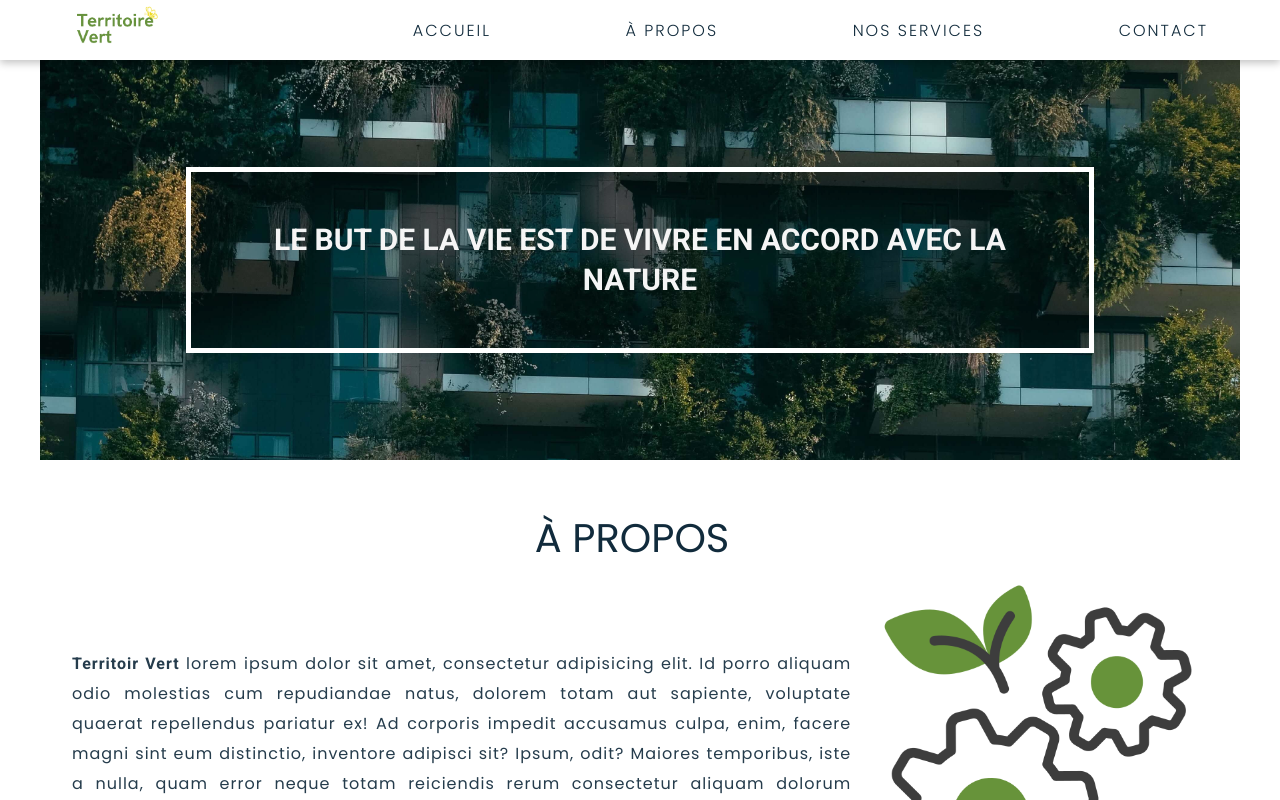
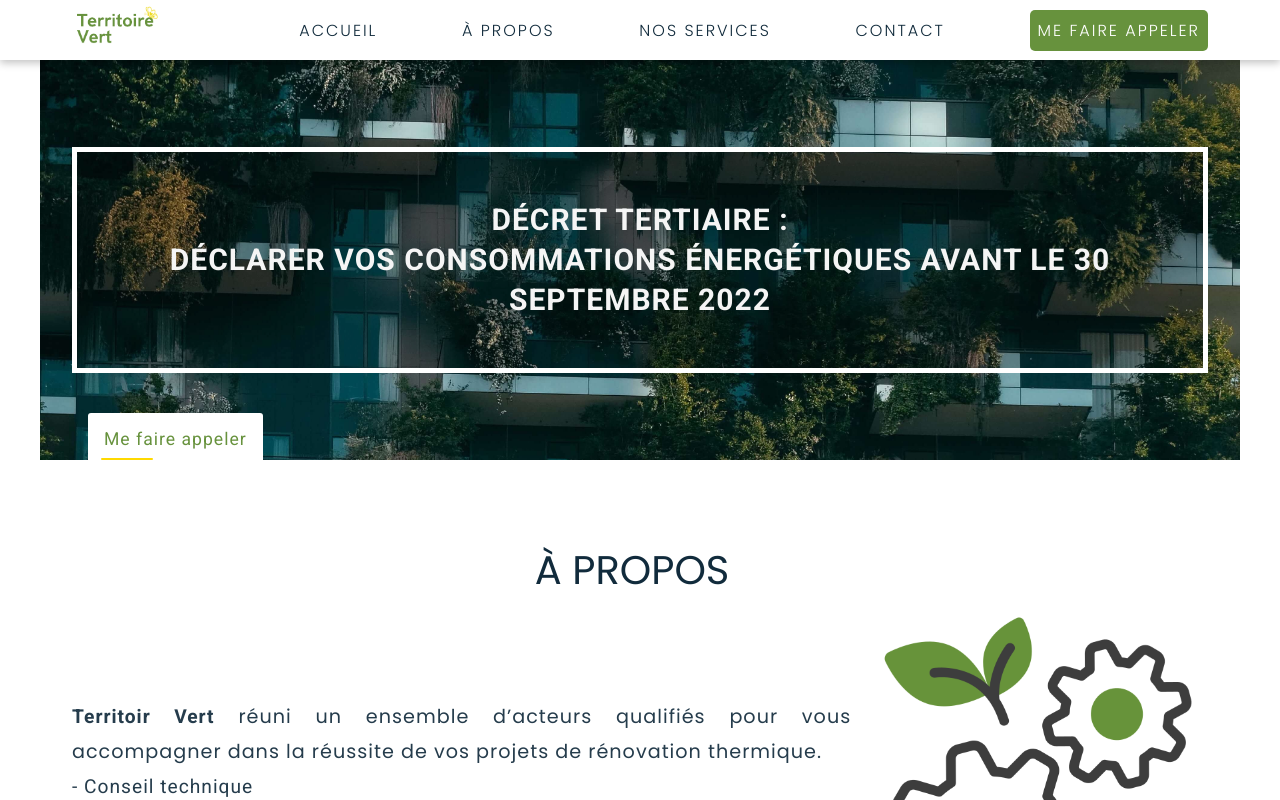
Before and after one commit to MohamedBehhar/territoireVert, a React (Create React App) app: page / in a window 1280 px wide. Shown: the top 800 px of the page. Built offline with nearby package versions, Linux system fonts and the light colour scheme.

Commit message:
after change

```diff
--- a/package.json
+++ b/package.json
@@ -1,6 +1,7 @@
 {
   "name": "simple-pf",
   "version": "0.1.0",
+  "homepage": "https://territoirevert.com",
   "private": true,
   "dependencies": {
     "@emailjs/browser": "^3.4.0",
--- a/src/components/About.jsx
+++ b/src/components/About.jsx
@@ -9,7 +9,12 @@ const About = () => {
       <section className="about-section">
         <article className='description'>
           <p>
-            <span>Territoir Vert</span> lorem ipsum dolor sit amet, consectetur adipisicing elit. Id porro aliquam odio molestias cum repudiandae natus, dolorem totam aut sapiente, voluptate quaerat repellendus pariatur ex! Ad corporis impedit accusamus culpa, enim, facere magni sint eum distinctio, inventore adipisci sit? Ipsum, odit? Maiores temporibus, iste a nulla, quam error neque totam reiciendis rerum consectetur aliquam dolorum eveniet repellat magnam sunt inventore facere minus. Voluptas, amet accusantium. Adipisci sequi sapiente non consequuntur.
+            <span>Territoir Vert</span> réuni un ensemble d’acteurs qualifiés pour vous accompagner dans la réussite de vos projets de rénovation thermique. <br />
+            <ul>
+              <li>- Conseil technique</li>
+              <li>- Financement et aides déduites</li>
+              <li>- Réalisations de travaux</li>
+            </ul>
           </p>
         </article>
         <div className="about-illustration">
--- a/src/components/Contact.jsx
+++ b/src/components/Contact.jsx
@@ -40,12 +40,13 @@ const Contact = () => {
           {/* <input type="text" id='subject' name='subject' placeholder='Service' value={service}  required/> */}
           <select type="text" id='subject' name='subject' placeholder='Selectioner votre service' required>
             <option value="" >Selectioner votre service</option>
+            <option value="Décret tertiaire Phase 1">Décret tertiaire Phase 1</option>
             <option value="Back Office CEE externalisé">Back Office CEE externalisé</option>
             <option value="Devis Gratuit">Devis Gratuit</option>
             <option value="Cession des CEE">Cession des CEE</option>
             <option value="Financement">Financement</option>
-            <option value="Financement">Formation</option>
-            <option value="Financement">Pré-étude</option>
+            <option value="Formation">Formation</option>
+            <option value="Pré-étude">Pré-étude</option>
           </select>
           <input type="text" id='company-name' name='company-name' placeholder='Nom de la société'  required/>
           <input type="text" id='name' name='name' placeholder='Prénom'  required/>
--- a/src/components/Home.jsx
+++ b/src/components/Home.jsx
@@ -4,7 +4,12 @@ const Home = () => {
   return (
 	<div className='home' id='home'>
 		<section className='home-center container'>
-			<h1>le but de la vie est de vivre en accord avec la nature</h1>
+			<a href="#contact">
+				<h1>Décret tertiaire : <br /> Déclarer vos consommations énergétiques avant le 30 septembre 2022</h1>
+            </a>
+			<button className='call-btn'>
+				<a href="#contact">Me faire appeler</a>
+			</button>
 		</section>
 	</div>
   )
--- a/src/data.js
+++ b/src/data.js
@@ -20,6 +20,11 @@ export const links  = [
 		text:'CONTACT',
 		url:'#contact',
 	},
+	{
+		id:5,
+		text:'Me faire appeler',
+		url:'#contact',
+	}
 ]
 
 export const services = [
--- a/src/styles/_about.scss
+++ b/src/styles/_about.scss
@@ -1,19 +1,24 @@
 .about{
-	padding: 3rem 0;
+	padding-top: 5rem;
+	padding-bottom: 2rem;
 	margin-bottom: 2rem;
 	.about-center {
 		padding-top: 0rem;
 		.about-section{
 			display: flex;
 			.description{
-				span{
-					font-weight: bold
-				}
 				padding-right: 1rem;
 				display: flex;
 				align-items: center;
 				flex-basis: 70%;
 				text-align: justify;
+				p{
+					font-size: 1.2rem;
+					line-height: 35px;
+					span{
+						font-weight: bold
+					}
+				}
 			}
 			.about-illustration{
 				flex-basis: 30%;
--- a/src/styles/_home.scss
+++ b/src/styles/_home.scss
@@ -8,9 +8,11 @@
 	justify-content: center;
 	margin-bottom: 2rem;
 	margin-top: 2rem;
+	position: relative;
+	a{
 		h1{
 			color: whitesmoke;
-		width: 80%;
+			width: 100%;
 			text-transform: uppercase;
 			border: 5px solid white;
 			padding: 3rem;
@@ -21,15 +23,45 @@
 			font-family: $Frobot;
 		}
 	}
+	.call-btn{
+		background-color: white;
+		position: absolute;
+		bottom: -5px;
+		left: 3rem;
+		border: none;
+		border-radius: 3px;
+		padding: 1rem;
+		a{
+			color: $green
+		}
+		&::after{
+			content: "";
+			position: absolute;
+			bottom: 5px;
+			left: 13px;
+			width: 30%;
+			height: 2px;
+			background-color: $yellow;
+			border-radius: 2px;
+			transition: width ease-in-out 300ms;
+		}
+		&:hover::after{
+			width: 80%;
+		}
+
+	}
+}
 
 @media (max-width: 850px) {
 	.home-center{
+		a{
 			h1{
-			width: 100%;
 				border: 5px solid white;
-			padding: 2rem;
-			font-size: 25px;
+				padding: 1.3rem;
+				font-size: 1.5rem;
 				line-height: 30px;
+			}
+
 		}
 
 	}
@@ -41,5 +73,14 @@
 				max-width: 60%;
 			}
 		}
+		a{
+			h1{
+				border: 5px solid white;
+				padding: 1rem;
+				font-size: 1rem;
+				line-height: 25px;
+			}
+
 		}
 	}
+}
--- a/src/styles/_navbar.scss
+++ b/src/styles/_navbar.scss
@@ -18,10 +18,11 @@ nav{
 			}
 		}
 		.nav-links{
-			flex-basis: 70%;
+			flex-basis: 80%;
 			justify-self: flex-end;
 			display: flex;
 			justify-content: space-between;
+			align-items: center;
 			text-transform: capitalize;
 			.link{
 				text-transform: uppercase;
@@ -31,31 +32,42 @@ nav{
 				color: $dark-grey;
 				position: relative;
 				letter-spacing: 2px;
-				&::after,
-				&::before
-				{
-					content: '';
-					background-color: $green;
-					position: absolute;
-					bottom: -8px;
-					left: 0;
-					height: 2px;
-					width: 0;
-					opacity: 0;
-					transition: all ease-in-out 250ms;
+				transition: color ease-in-out 300ms;
+				// &::after,
+				// &::before,
+				// &::not(last-child)
+				// {
+				// 	content: '';
+				// 	background-color: $green;
+				// 	position: absolute;
+				// 	bottom: -8px;
+				// 	left: 0;
+				// 	height: 2px;
+				// 	width: 0;
+				// 	opacity: 0;
+				// 	transition: all ease-in-out 250ms;
+				// }
+				// &::before{
+				// 	top: -6px;
+				// 	left: 0;
+				// }
+				// &:hover::before{
+				// 	width:50%;
+				// 	opacity: 1;
+
+				// }
+				// &:hover::after{
+				// 	width: 100%;
+				// 	opacity: 1;
+				// }
+				&:hover{
+					color: $green;
 				}
-				&::before{
-					top: -8px;
-					left: 0;
-				}
-				&:hover::before{
-					width:50%;
-					opacity: 1;
-
-				}
-				&:hover::after{
-					width: 100%;
-					opacity: 1;
+				&:last-child {
+					background: $green;
+					color: white;
+					padding: .5rem;
+					border-radius: 5px;
 				}
 			}
 		}
@@ -70,7 +82,7 @@ nav{
 
 
 
-@media (max-width: 850px) {
+@media (max-width: 950px) {
 	nav{
 		.navbar{
 			.link{
--- a/src/styles/_sidebar.scss
+++ b/src/styles/_sidebar.scss
@@ -2,7 +2,7 @@
 	display: none;
 }
 
-@media (max-width: 850px) {
+@media (max-width: 950px) {
 	.sidebar{
 		background-color: white;
 		height: 100vh;
@@ -34,6 +34,13 @@
 				text-transform: capitalize;
 				margin-bottom: $Medium-margin;
 				letter-spacing: 1px;
+				&:last-child {
+					background: $green;
+					color: white;
+					padding: .5rem;
+					border-radius: 5px;
+					text-transform: uppercase;
+				}
 			}
 		}
 	}
```
Also changed, not shown: 1 other file (tests, documents, lock files or other folders). Lines whose indentation alone changed are shown as unchanged.
